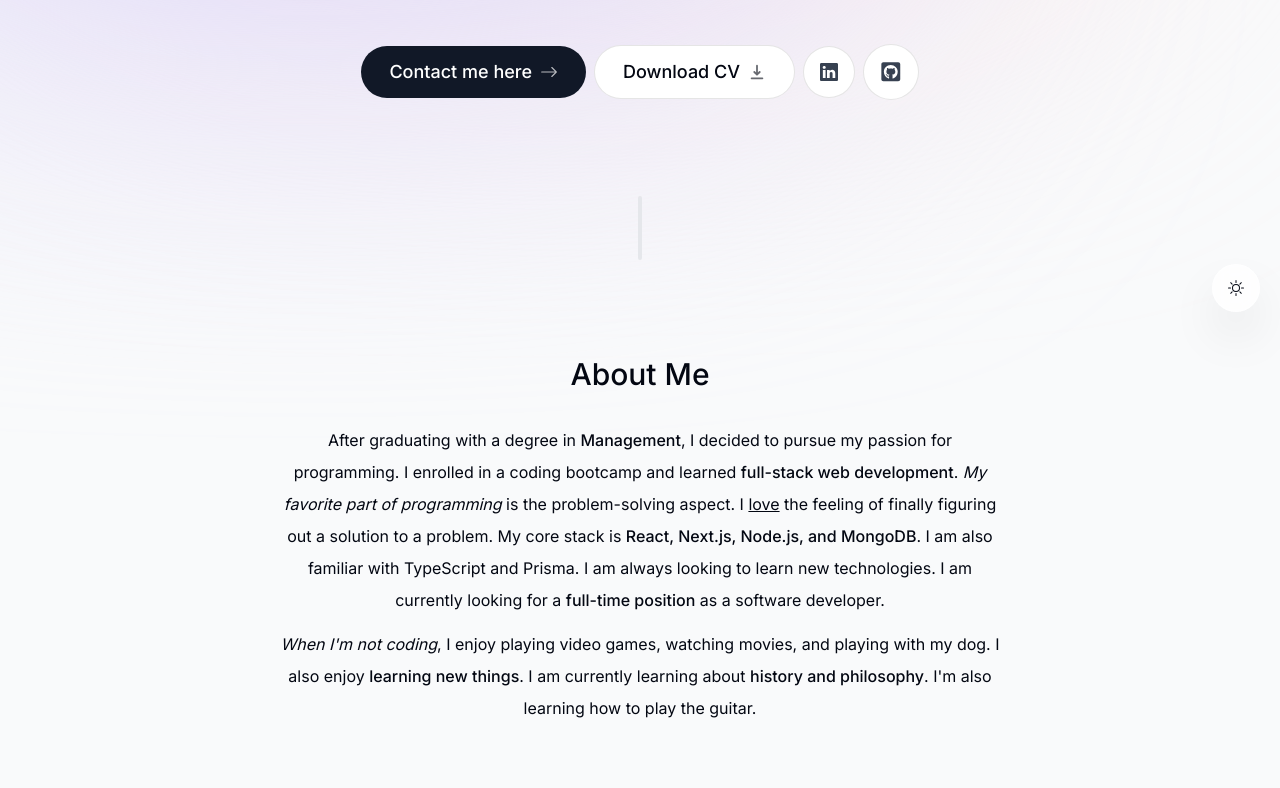
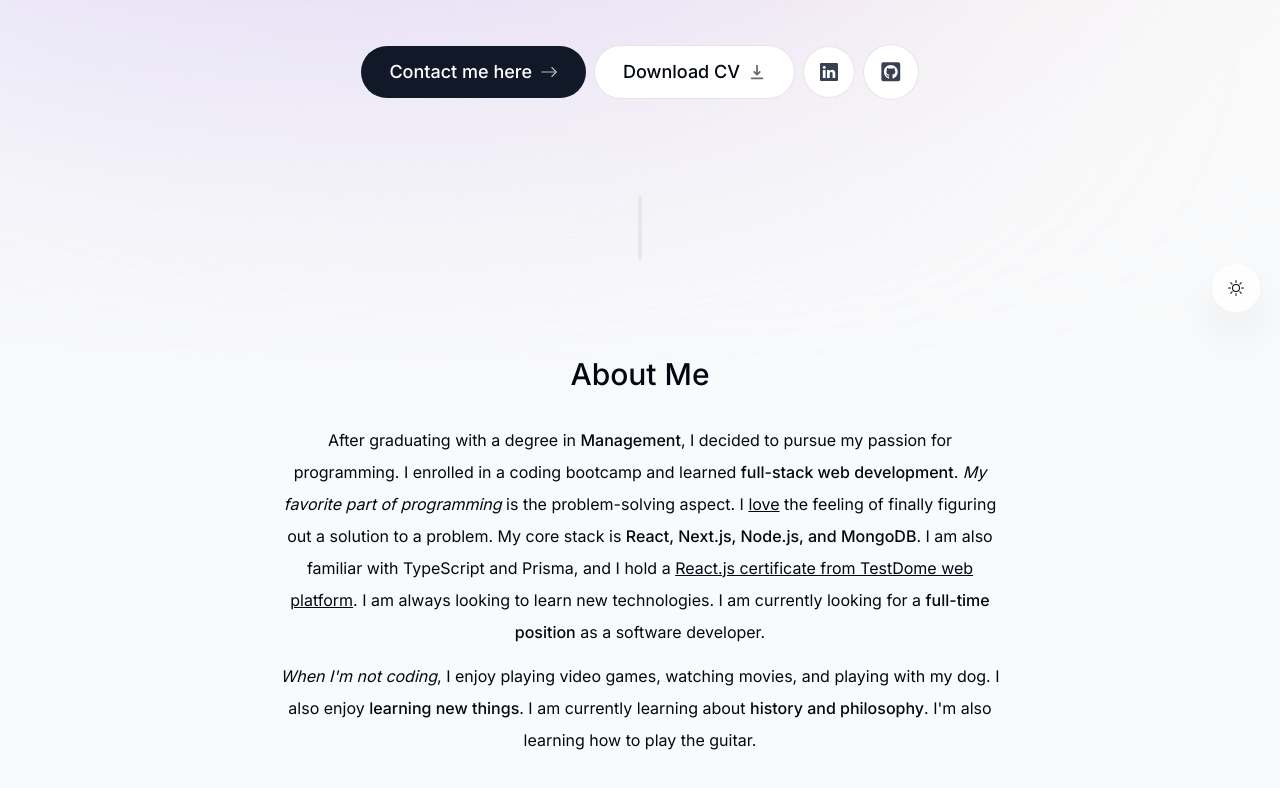
Before and after one commit to ZubaydullaCoder/zubaydulla-portfolio-website, a Next.js app: page / in a window 1280 px wide. Shown: the part 468-1256 px from the top of the page. Built offline with nearby package versions, Linux system fonts and the light colour scheme; no server answers.

Commit message:
added testdome certificate link in about section

```diff
--- a/components/about.tsx
+++ b/components/about.tsx
@@ -4,6 +4,7 @@ import React from "react";
 import SectionHeading from "./section-heading";
 import { motion } from "framer-motion";
 import { useSectionInView } from "@/lib/hooks";
+import Link from "next/link";
 
 export default function About() {
   const { ref } = useSectionInView("About");
@@ -30,10 +31,16 @@ export default function About() {
         <span className="font-medium">
           React, Next.js, Node.js, and MongoDB
         </span>
-        . I am also familiar with TypeScript and Prisma. I am always looking to
-        learn new technologies. I am currently looking for a{" "}
-        <span className="font-medium">full-time position</span> as a software
-        developer.
+        . I am also familiar with TypeScript and Prisma, and I hold a{" "}
+        <Link
+          href="https://www.testdome.com/certificates/eac7a232c0d14f7d9c80a75a4a972865"
+          className="underline"
+        >
+          React.js certificate from TestDome web platform
+        </Link>
+        . I am always looking to learn new technologies. I am currently looking
+        for a <span className="font-medium">full-time position</span> as a
+        software developer.
       </p>
 
       <p>
```
